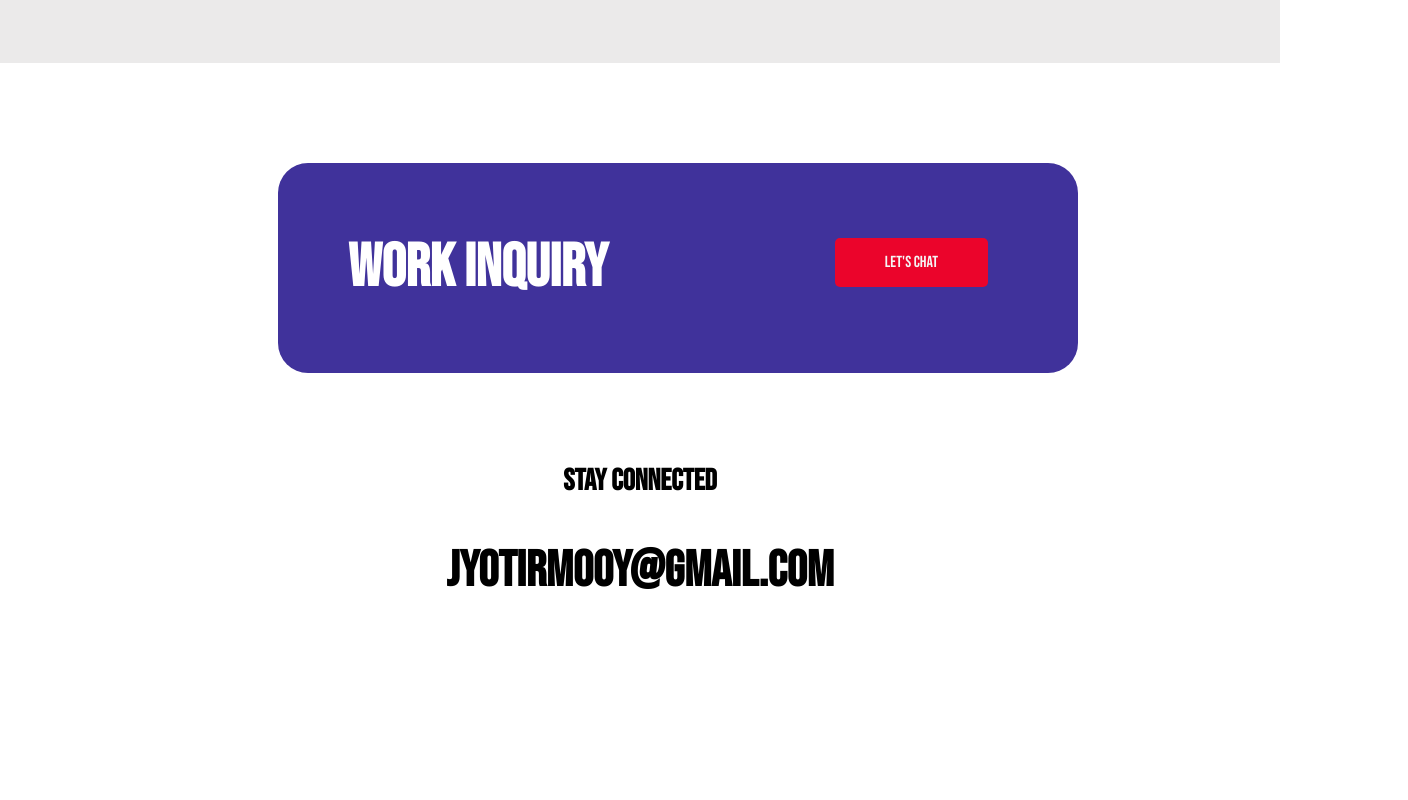
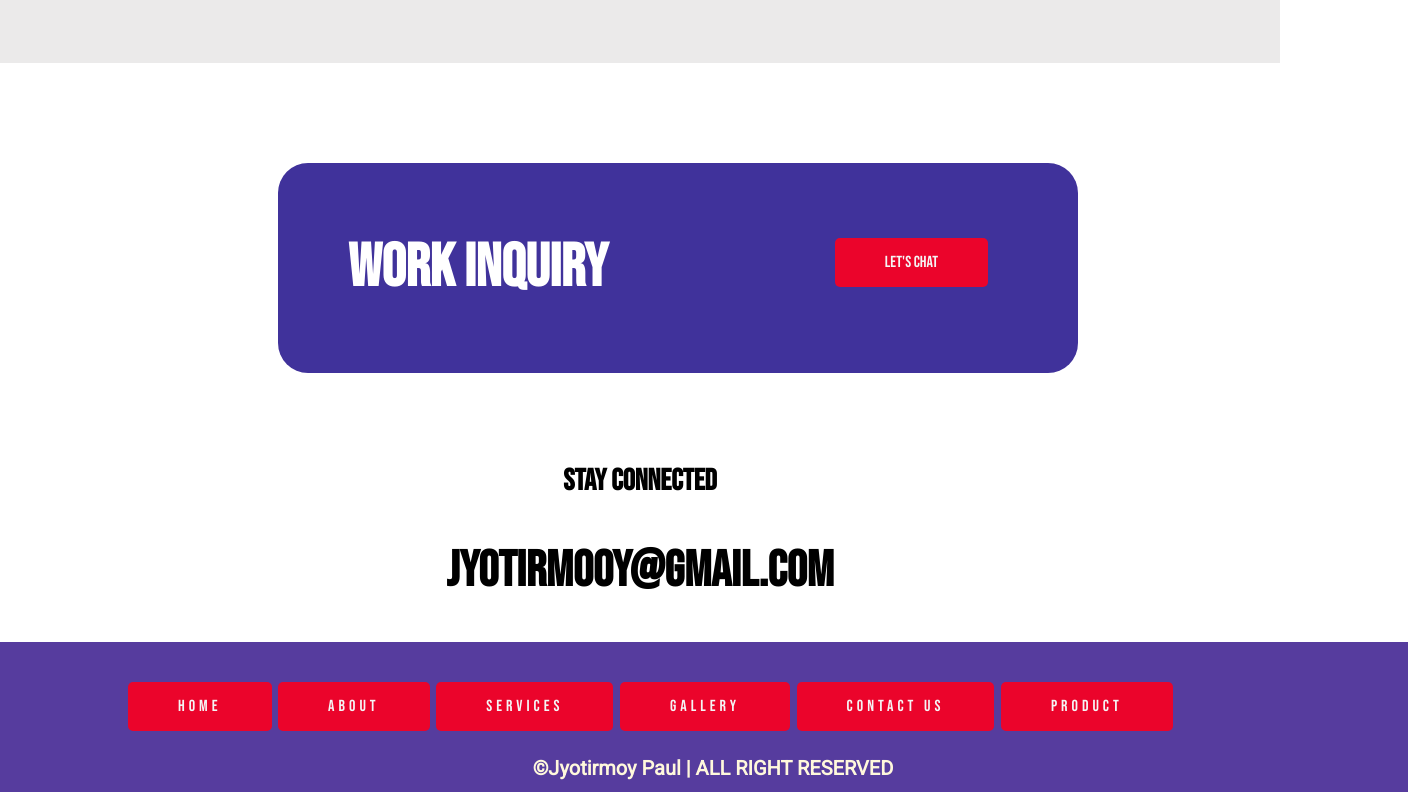
Before and after one commit to jyotirm0y-paul/First-website, a plain HTML site: page index.html in a window 1280 px wide. Shown: the part 1697-2497 px from the top of the page, 1408 px wide, since content can reach past the window. Before the commit the page ends 2339 px from the top, so only its background shows below. Drawn offline with Linux system fonts and the light colour scheme.

Commit message:
add footer

```diff
--- a/css/style.css
+++ b/css/style.css
@@ -161,3 +161,19 @@ section{
   font-size:30px;
   float: center;
 }
+.footer{
+  float: center;
+  background-color: #563c9e;
+  height: 150px;
+  width: 100%;
+}
+.footer .link{
+  padding-top: 55px;
+  letter-spacing: 4px;
+}
+.footer P{
+  text-align: center;
+  padding-top: 20px;
+  font-size: 20px;
+  color: cornsilk;
+}
--- a/index.html
+++ b/index.html
@@ -82,9 +82,20 @@
     <h2>jyotirmooy@gmail.com</h2>
 
  </div>
+ <section class="footer">
+   <div class="link">
+    <a href="www.instagram.com">HOME</a>
+    <a href="www.instagram.com">ABOUT</a>
+    <a href="www.instagram.com">SERVICES</a>
+    <a href="www.instagram.com">GALLERY</a>
+    <a href="www.instagram.com">CONTACT US</a>
+    <a href="www.instagram.com">PRODUCT</a>
+   </div>
+   <div class="copy">
+     <p>&copy;Jyotirmoy Paul | ALL RIGHT RESERVED</p>
+   </div>
 
-
-
+ </section>
 
 
 </body>
```
